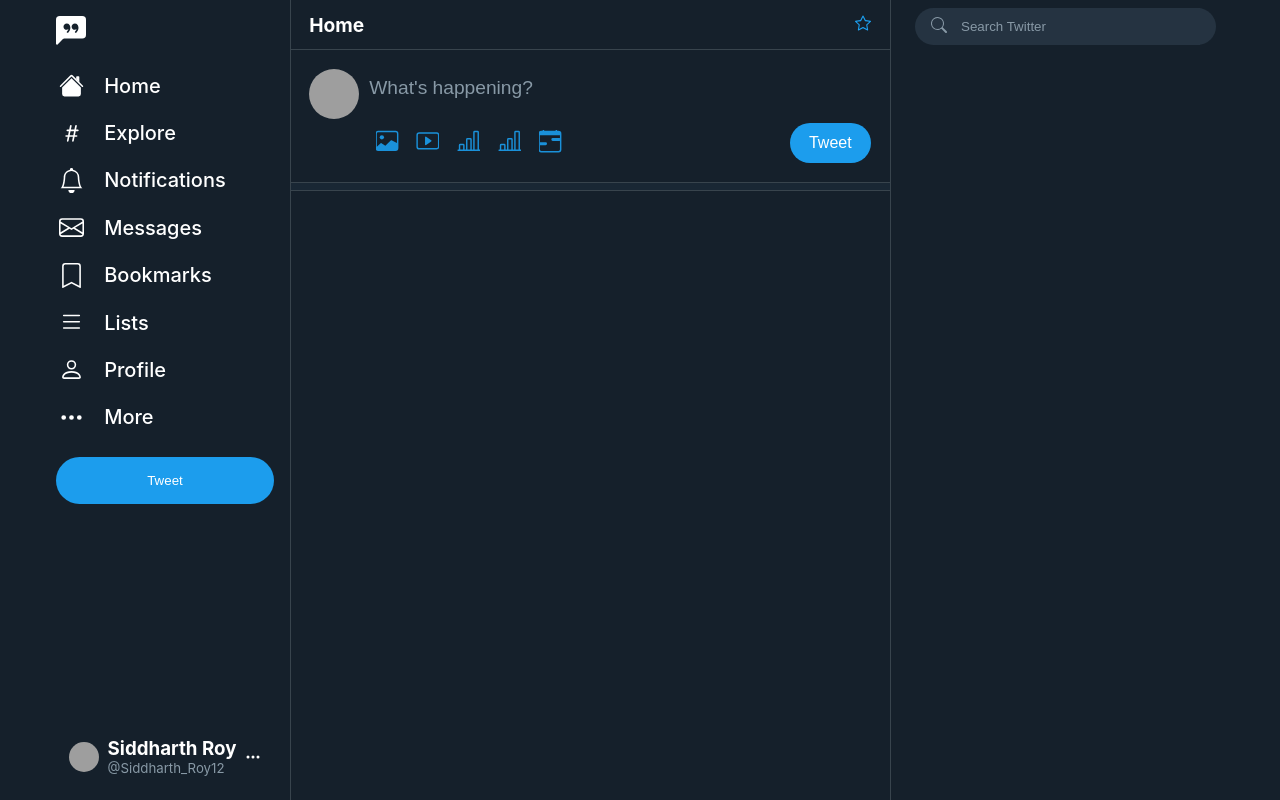
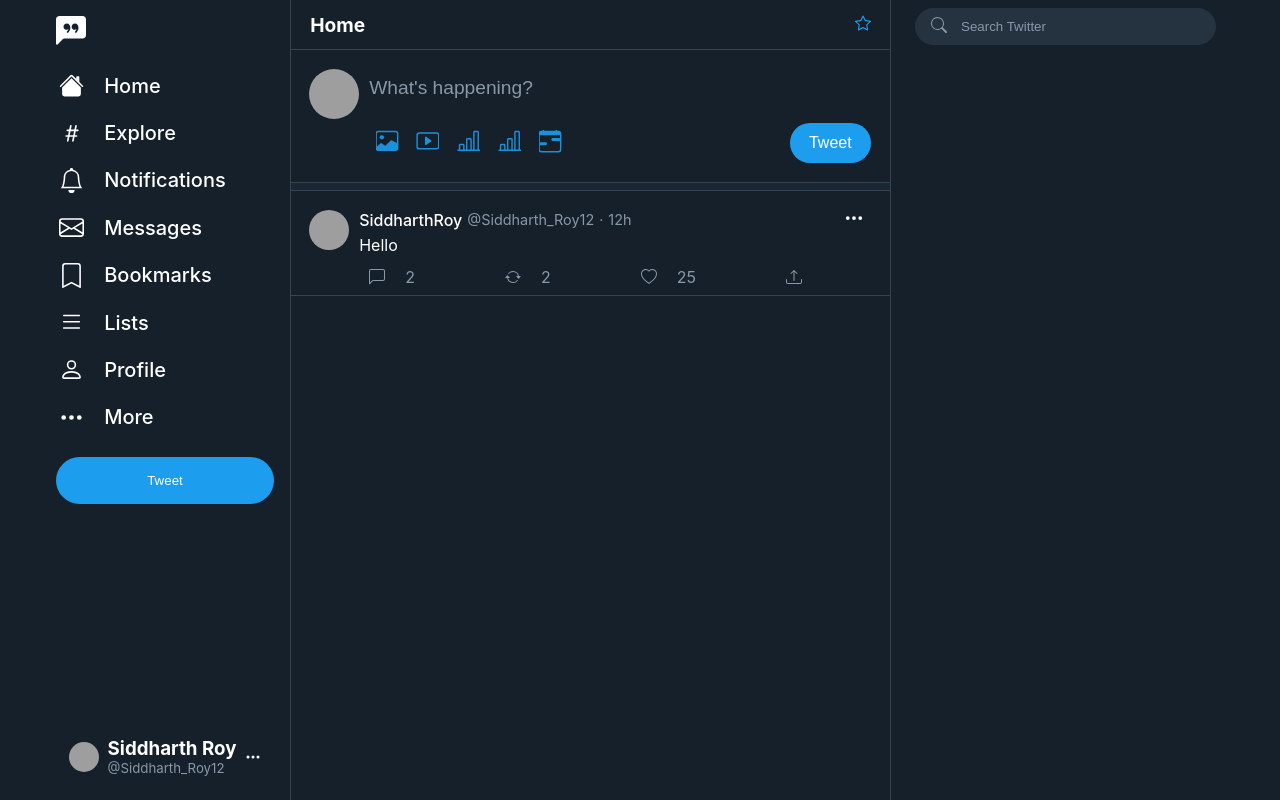
Before and after one commit to siddharthroy12/Twitter-Frontend-Clone, a React (Create React App) app: page / in a window 1280 px wide. Built offline with nearby package versions, Linux system fonts and the light colour scheme; grey boxes are pictures that could not be loaded.

Commit message:
Added Tweet Component

```diff
--- a/src/App.css
+++ b/src/App.css
@@ -15,9 +15,11 @@
     justify-content: space-between;
     align-items: center;
     border-bottom: 1px solid #38444D;
+    border-left: 1px solid #38444D;
     padding: 0.4rem;
     box-sizing: border-box;
     height: 50px;
+    background-color: #15202B;
 }
 
 .title h1 {
--- /dev/null
+++ b/src/components/Tweet.css
@@ -0,0 +1,113 @@
+.Tweet {
+    display: flex;
+    padding: 1.2rem;
+    border-bottom: 1px solid #38444D;
+    gap: 10px;
+    padding-bottom: 0;
+}
+
+.Tweet:hover {
+    background-color: #1C2732;
+    transition: background-color 0.5s;
+}
+
+.tweet-profile-pic img {
+    display: block;
+    width: 40px;
+    height: 40px;
+    border-radius: 50px;
+}
+
+.tweet-data {
+    width: 100%;
+}
+
+.tweet-title {
+    display: flex;
+    gap: 5px;
+    width: 100%;
+    align-items: center;
+    height: 20px;
+    margin-bottom: 5px;
+}
+
+.tweet-user-name {
+    font-weight: 500;
+}
+
+.tweet-user-username, .tweet-posted-at, .tweet-title span {
+    font-size: 0.9rem;
+    font-weight: 400;
+    color: rgb(136, 153, 166);
+}
+
+.tweet-options {
+    margin-left: auto;
+    padding: 0.4rem;
+    border-radius: 50px;
+}
+
+.tweet-options:hover {
+    color: #1DA1F2;
+}
+
+.tweet-options svg {
+    width: 20px;
+    height: 20px;
+}
+
+.tweet-content {
+    margin: 0;
+    margin-bottom: 4px;
+}
+
+.tweet-controls {
+    display: flex;
+    gap: 80px;
+}
+
+.tweet-control {
+    display: flex;
+    align-items: center;
+    gap: 10px;
+    color: rgb(136, 153, 166);
+}
+
+.tweet-control:hover {
+    color: #1A91DA;
+    transition: color 0.5s;
+}
+
+.tweet-control-green:hover {
+    color: #17AD5D;
+}
+
+.tweet-control-red:hover {
+    color: #DD235D;
+}
+
+.tweet-control > div {
+    padding: 0.5rem;
+    border-radius: 50px;
+    width: 20px;
+    height: 20px;
+    display: flex;
+    justify-content: center;
+    align-items: center;
+}
+
+.tweet-control:hover > div {
+    color: #1A91DA;
+    background-color: #162D40;;
+    transition: color 0.5s, background-color 0.5s;
+}
+
+.tweet-control-green:hover > div {
+    color: #17AD5D;
+    background-color: #1B3737;
+}
+
+.tweet-control-red:hover > div {
+    color: #DD235D;
+    background-color: #302636;
+}
--- /dev/null
+++ b/src/components/Tweet.tsx
@@ -0,0 +1,63 @@
+import ThreeDotsIcon from './icons/ThreeDotsIcon'
+import ChatIcon from './icons/ChatIcon'
+import RepeatIcon from './icons/RepeatIcon'
+import HeartIcon from './icons/HeartIcon'
+import UploadIcon from './icons/UploadIcon'
+import './Tweet.css'
+
+
+const Tweet = () => {
+    return (
+        <div className="Tweet">
+            <div className="tweet-profile-pic">
+                <img src="https://pbs.twimg.com/profile_images/1347182038084849665/pCz-T1Ze_400x400.jpg"
+                    alt="Profile Pic"/>
+            </div>
+            <div className="tweet-data">
+                <div className="tweet-title">
+                    <div className="tweet-user-name">
+                        SiddharthRoy
+                    </div>
+                    <div className="tweet-user-username">
+                        @Siddharth_Roy12
+                    </div>
+                    <span>·</span>
+                    <div className="tweet-posted-at">
+                        12h
+                    </div>
+                    <div className="tweet-options hover-background">
+                        <ThreeDotsIcon />
+                    </div>
+                </div>
+                <p className="tweet-content">Hello</p>
+                <div className="tweet-controls">
+                    <div className="tweet-control">
+                        <div>
+                            <ChatIcon />
+                        </div>
+                        <span>2</span>
+                    </div>
+                    <div className="tweet-control tweet-control-green">
+                        <div>
+                            <RepeatIcon />
+                        </div>
+                        <span>2</span>
+                    </div>
+                    <div className="tweet-control tweet-control-red">
+                        <div>
+                            <HeartIcon />
+                        </div>
+                        <span>25</span>
+                    </div>
+                    <div className="tweet-control">
+                        <div>
+                            <UploadIcon />
+                        </div>
+                    </div>
+                </div>
+            </div>
+        </div>
+    )
+}
+
+export default Tweet
--- /dev/null
+++ b/src/components/icons/ChatIcon.tsx
@@ -0,0 +1,7 @@
+const ChatIcon = () => (
+    <svg xmlns="http://www.w3.org/2000/svg" width="16" height="16" fill="currentColor" className="bi bi-chat-left" viewBox="0 0 16 16">
+        <path d="M14 1a1 1 0 0 1 1 1v8a1 1 0 0 1-1 1H4.414A2 2 0 0 0 3 11.586l-2 2V2a1 1 0 0 1 1-1h12zM2 0a2 2 0 0 0-2 2v12.793a.5.5 0 0 0 .854.353l2.853-2.853A1 1 0 0 1 4.414 12H14a2 2 0 0 0 2-2V2a2 2 0 0 0-2-2H2z"/>
+    </svg>
+)
+
+export default ChatIcon
--- /dev/null
+++ b/src/components/icons/HeartIcon.tsx
@@ -0,0 +1,7 @@
+const HeartIcon = () => (
+    <svg xmlns="http://www.w3.org/2000/svg" width="16" height="16" fill="currentColor" className="bi bi-heart" viewBox="0 0 16 16">
+        <path d="M8 2.748l-.717-.737C5.6.281 2.514.878 1.4 3.053c-.523 1.023-.641 2.5.314 4.385.92 1.815 2.834 3.989 6.286 6.357 3.452-2.368 5.365-4.542 6.286-6.357.955-1.886.838-3.362.314-4.385C13.486.878 10.4.28 8.717 2.01L8 2.748zM8 15C-7.333 4.868 3.279-3.04 7.824 1.143c.06.055.119.112.176.171a3.12 3.12 0 0 1 .176-.17C12.72-3.042 23.333 4.867 8 15z"/>
+    </svg>
+)
+
+export default HeartIcon
--- /dev/null
+++ b/src/components/icons/RepeatIcon.tsx
@@ -0,0 +1,8 @@
+const RepeatIcon = () => (
+    <svg xmlns="http://www.w3.org/2000/svg" width="16" height="16" fill="currentColor" className="bi bi-arrow-repeat" viewBox="0 0 16 16">
+        <path d="M11.534 7h3.932a.25.25 0 0 1 .192.41l-1.966 2.36a.25.25 0 0 1-.384 0l-1.966-2.36a.25.25 0 0 1 .192-.41zm-11 2h3.932a.25.25 0 0 0 .192-.41L2.692 6.23a.25.25 0 0 0-.384 0L.342 8.59A.25.25 0 0 0 .534 9z"/>
+        <path fill-rule="evenodd" d="M8 3c-1.552 0-2.94.707-3.857 1.818a.5.5 0 1 1-.771-.636A6.002 6.002 0 0 1 13.917 7H12.9A5.002 5.002 0 0 0 8 3zM3.1 9a5.002 5.002 0 0 0 8.757 2.182.5.5 0 1 1 .771.636A6.002 6.002 0 0 1 2.083 9H3.1z"/>
+    </svg>
+)
+
+export default RepeatIcon
--- /dev/null
+++ b/src/components/icons/UploadIcon.tsx
@@ -0,0 +1,8 @@
+const UploadIcon = () => (
+    <svg xmlns="http://www.w3.org/2000/svg" width="16" height="16" fill="currentColor" className="bi bi-upload" viewBox="0 0 16 16">
+        <path d="M.5 9.9a.5.5 0 0 1 .5.5v2.5a1 1 0 0 0 1 1h12a1 1 0 0 0 1-1v-2.5a.5.5 0 0 1 1 0v2.5a2 2 0 0 1-2 2H2a2 2 0 0 1-2-2v-2.5a.5.5 0 0 1 .5-.5z"/>
+        <path d="M7.646 1.146a.5.5 0 0 1 .708 0l3 3a.5.5 0 0 1-.708.708L8.5 2.707V11.5a.5.5 0 0 1-1 0V2.707L5.354 4.854a.5.5 0 1 1-.708-.708l3-3z"/>
+    </svg>
+)
+
+export default UploadIcon
--- a/src/screens/Home.tsx
+++ b/src/screens/Home.tsx
@@ -1,10 +1,10 @@
+import Tweet from '../components/Tweet'
 import StarIcon from '../components/icons/StarIcon'
 import ImageIcon from '../components/icons/ImageIcon'
 import PlayBtnIcon from '../components/icons/PlayBtnIcon'
 import BarChartIcon from '../components/icons/BarChartIcon'
 import SmileIcon from '../components/icons/SmileIcon'
 import CalenderRangeIcon from '../components/icons/CalenderRangeIcon'
-
 import './Home.css'
 
 const Home = () => {
@@ -47,6 +47,7 @@
             </div>
             <div className="Spacer">
             </div>
+            <Tweet />
         </div>
     )
 }
```
